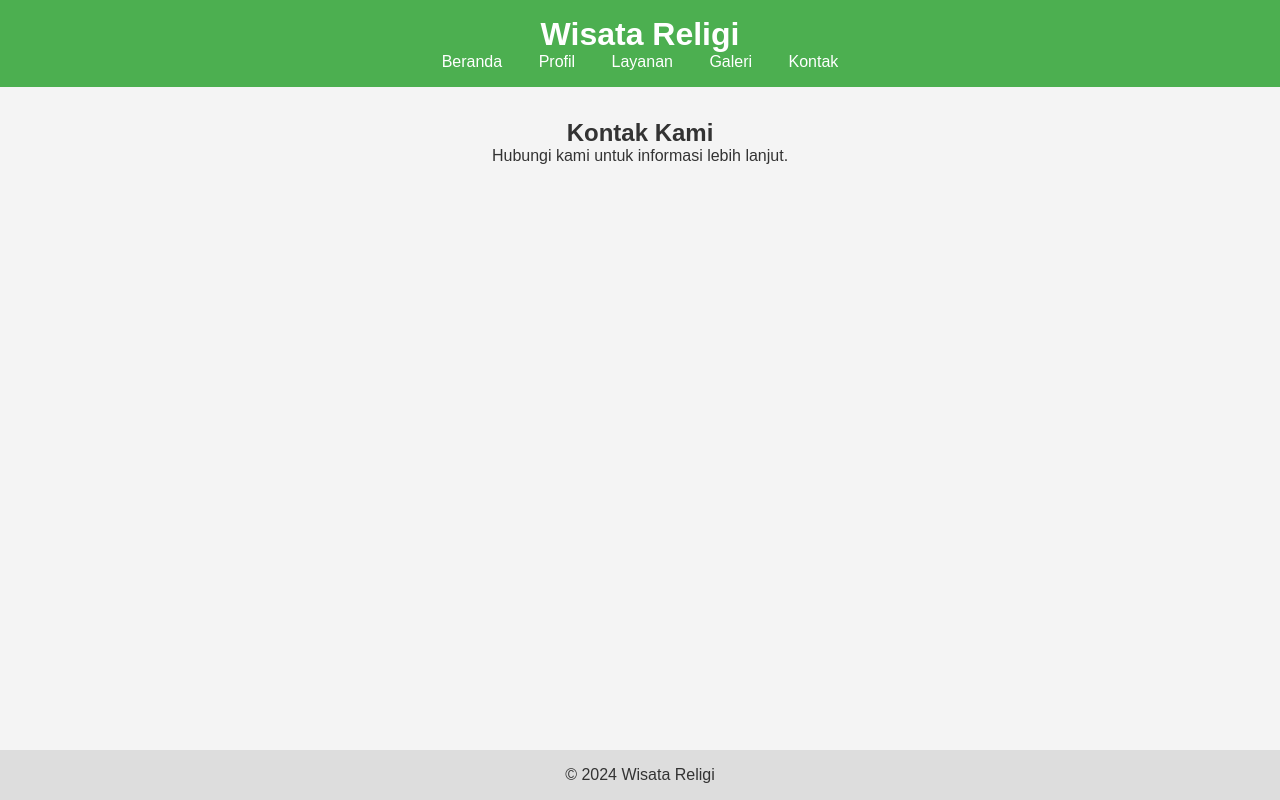
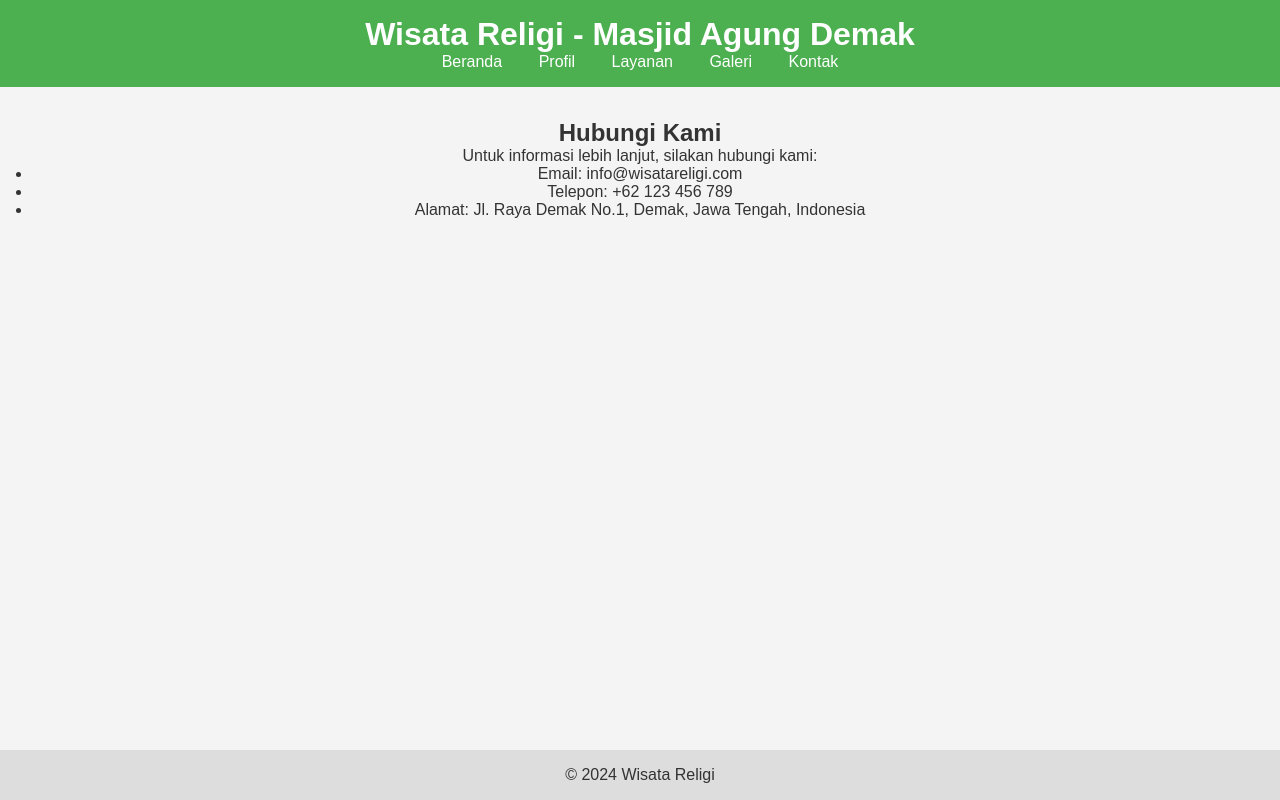
Before and after one commit to ilhamAndi576/ilhamAndi576, a plain HTML site: page kontak.html in a window 1280 px wide. Drawn offline with Linux system fonts and the light colour scheme.

Commit message:
Update kontak.html

```diff
--- a/kontak.html
+++ b/kontak.html
@@ -9,7 +9,7 @@
 </head>
 <body>
     <header>
-        <h1>Wisata Religi</h1>
+        <h1>Wisata Religi - Masjid Agung Demak</h1>
         <nav>
             <a href="index.html">Beranda</a>
             <a href="profil.html">Profil</a>
@@ -19,8 +19,13 @@
         </nav>
     </header>
     <main>
-        <h2>Kontak Kami</h2>
-        <p>Hubungi kami untuk informasi lebih lanjut.</p>
+        <h2>Hubungi Kami</h2>
+        <p>Untuk informasi lebih lanjut, silakan hubungi kami:</p>
+        <ul>
+            <li>Email: info@wisatareligi.com</li>
+            <li>Telepon: +62 123 456 789</li>
+            <li>Alamat: Jl. Raya Demak No.1, Demak, Jawa Tengah, Indonesia</li>
+        </ul>
     </main>
     <footer>&copy; 2024 Wisata Religi</footer>
 </body>
```
